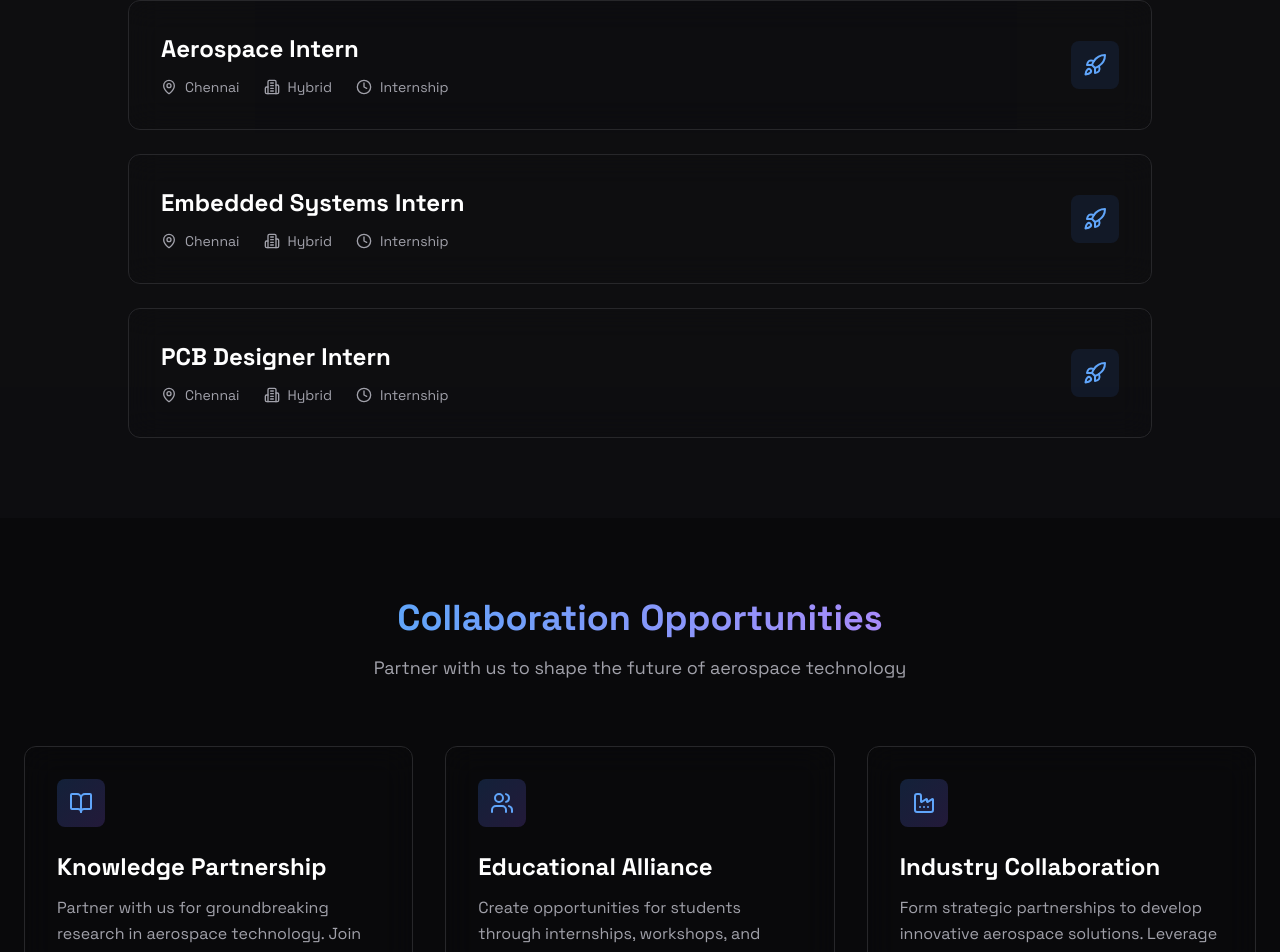
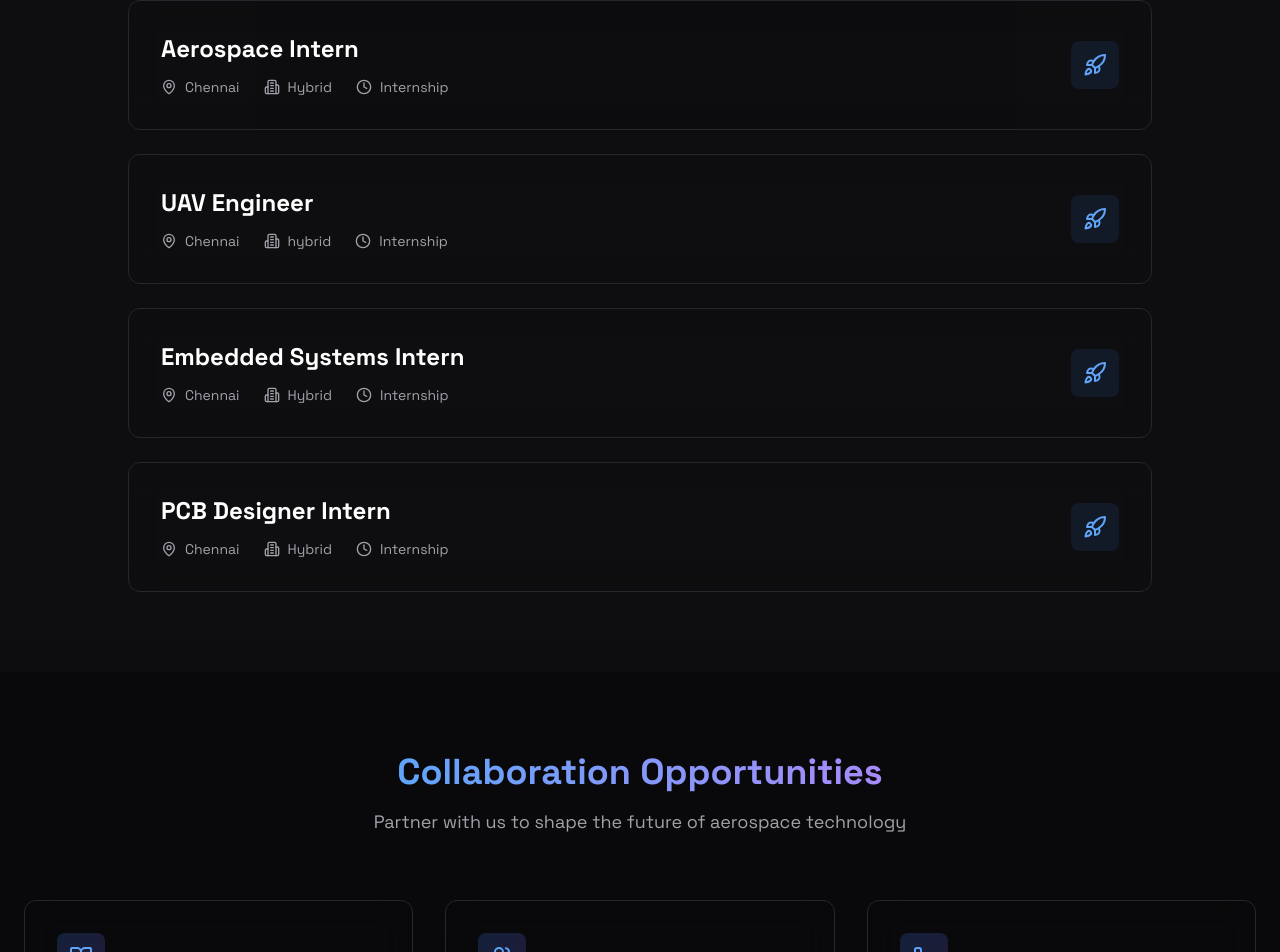
Before and after one commit to Vijayaraj-Anbalagan/dat2, a Next.js app: page /careers in a window 1280 px wide. Shown: the part 1646-2598 px from the top of the page. Built offline with nearby package versions, Linux system fonts and the light colour scheme.

Commit message:
Update page.tsx

```diff
--- a/src/app/careers/page.tsx
+++ b/src/app/careers/page.tsx
@@ -41,6 +41,21 @@ const CareersPage = () => {
         'Proficiency in SolidWorks, ANSYS, or MATLAB.',
         'Knowledge of LTA (Lighter-Than-Air) systems is a plus.',
         'Ability to contribute to design and simulation tasks.'
+      ],
+      formLink: 'https://docs.google.com/forms/d/e/1FAIpQLScDj30aw4NMFGLiNoqP4xHoqUFK0XO1wjKcNAJn1taei19kyg/viewform?usp=header'
+    },{
+      id: 'uav-intern',
+      title: 'UAV Engineer',
+      type: 'internship',
+      location: 'Chennai',
+      mode: 'hybrid',
+      department: 'Engineering',
+      description: 'Assist in UAV and drone system design, development, and flight testing.',
+      requirements: [
+        'Experience with UAV design, propulsion systems, and autopilot integration.',
+        'Proficiency in PX4, ArduPilot, or similar platforms.',
+        'Knowledge of CAD software and flight simulation tools.',
+        'Ability to work on autonomous navigation and control systems.'
       ],
       formLink: 'https://docs.google.com/forms/d/e/1FAIpQLScDj30aw4NMFGLiNoqP4xHoqUFK0XO1wjKcNAJn1taei19kyg/viewform?usp=header'
     },
```
